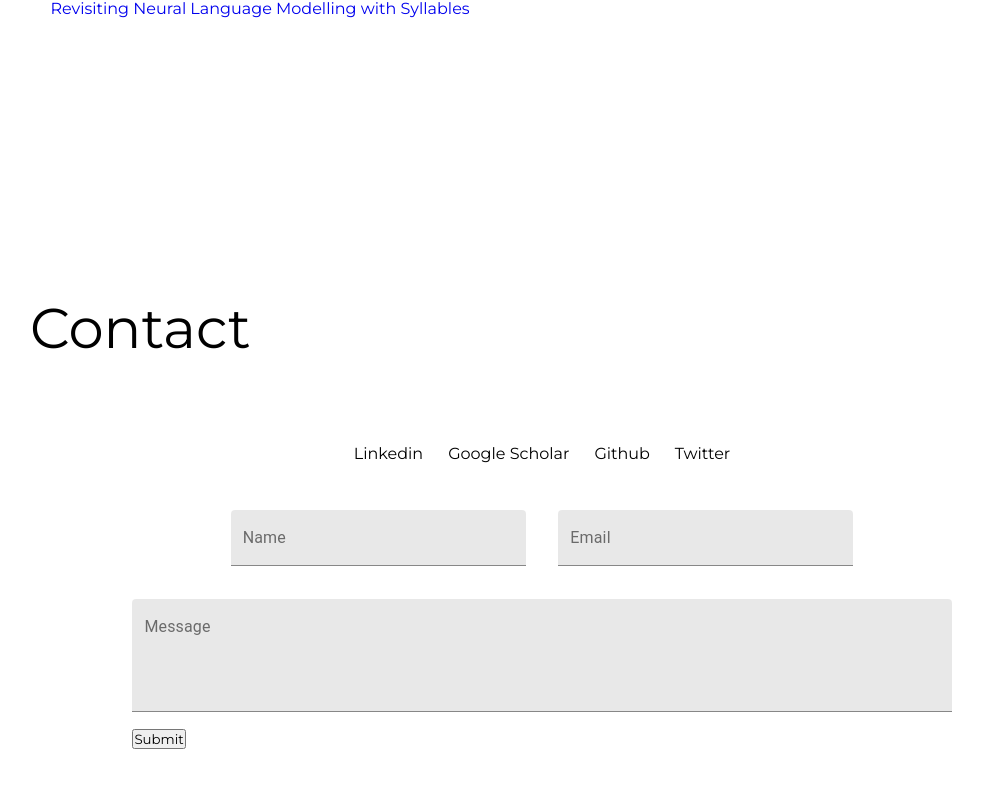
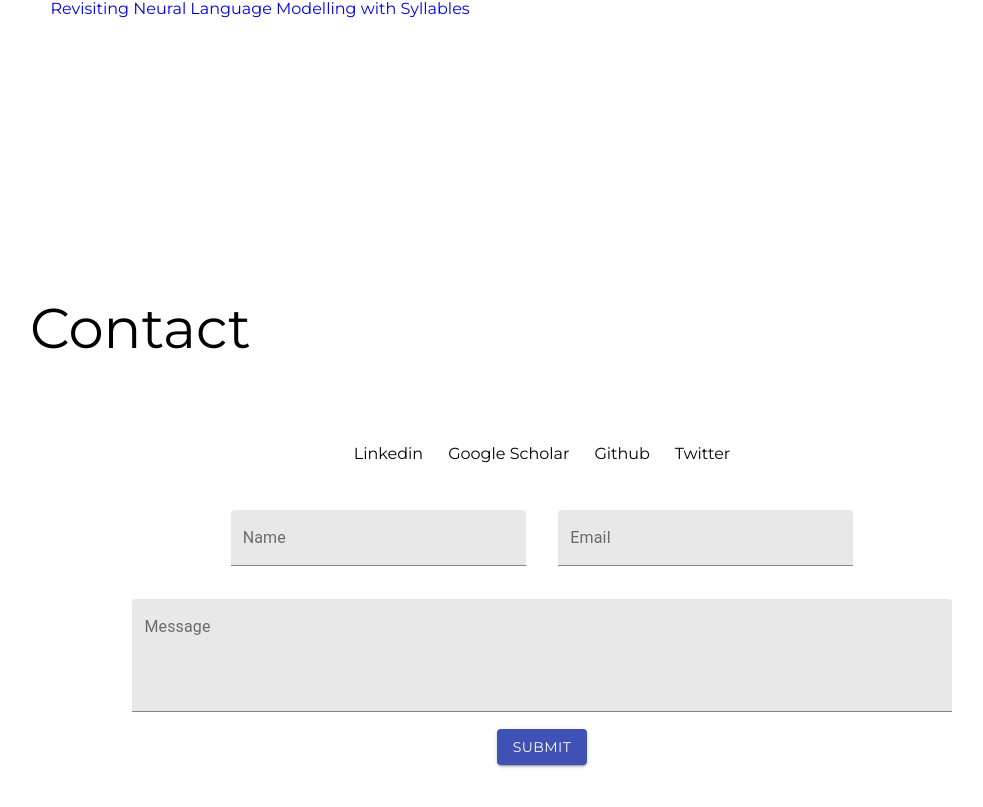
Before and after one commit to kdrivas/kdrivas.github.io, a React (Create React App) app: page / in a window 1280 px wide. Shown: the part 2090-2897 px from the top of the page, without its empty margins (98-1081 px from the left). Built offline with nearby package versions, Linux system fonts and the light colour scheme.

Commit message:
adding material ui button

```diff
--- a/package.json
+++ b/package.json
@@ -13,6 +13,7 @@
 		"font-awesome": "^4.7.0",
 		"react": "^17.0.1",
 		"react-dom": "^17.0.1",
+		"react-router-dom": "^5.2.0",
 		"react-scripts": "4.0.1",
 		"sass": "^1.34.0",
 		"web-vitals": "^0.2.4"
--- a/src/components/Contact/Contact.js
+++ b/src/components/Contact/Contact.js
@@ -1,7 +1,8 @@
 import React from 'react';
 import TextField from '@material-ui/core/TextField';
+import Grid from '@material-ui/core/Grid';
 import { makeStyles } from '@material-ui/core/styles';
-import FormControl from '@material-ui/core/FormControl';
+import Button from '@material-ui/core/Button';
 import './Contact.css';
 
 const useStyles = makeStyles((theme) => ({
@@ -13,6 +14,10 @@ const useStyles = makeStyles((theme) => ({
     margin: '2.5%',
     width: '45%',
   },
+	button: {
+		justifyContent: 'center',
+		textAlign: 'center'
+	}
 }));
 
 const Contact = props => {
@@ -59,7 +64,22 @@ const Contact = props => {
 						/>
 					</div>
 					<div>
-						<input type="submit" value="Submit"/>
+						<Grid
+							container
+							spacing={0}
+							direction="column"
+							alignItems="center"
+							justify="center"
+						>
+							<Button
+								variant="contained"
+								type="submit"
+								value="Submit"
+								color="primary"
+								classes={classes.button}>
+								Submit
+							</Button>
+						</Grid>
 					</div>
 				</form>
 				<iframe name="hidden_iframe" id="hidden_iframe" onload="if(submitted) {}" className="frame"></iframe>
```
Also changed, not shown: src/constants/NavBar.js (+7 -0 lines), 2 other files (tests, documents, lock files or other folders).
